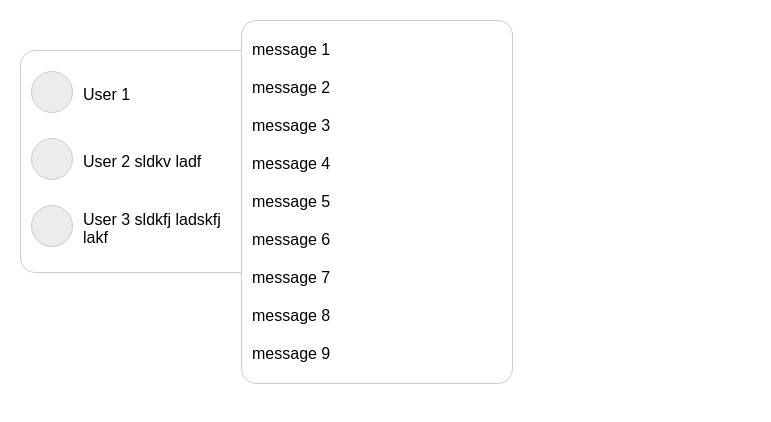
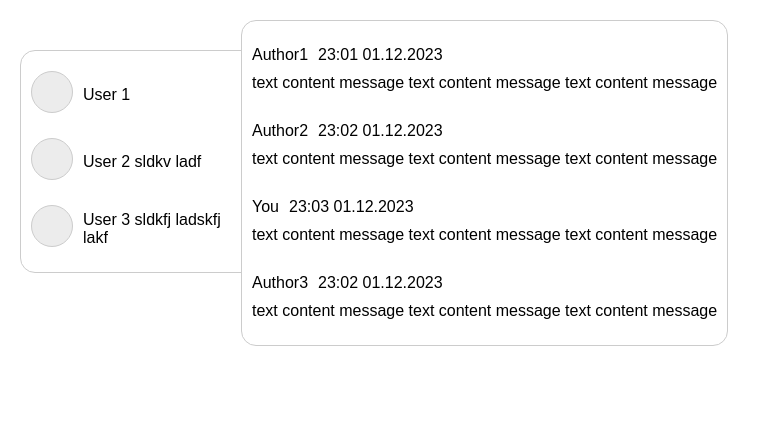
Before and after one commit to khomiakovnn/sse-ws, a website built with webpack: page src/index.html in a window 1280 px wide. Shown: the whole page, without its empty margins (0-771 px from the left). Built offline with nearby package versions, Linux system fonts and the light colour scheme.

Commit message:
chat in process

```diff
--- a/src/css/style.css
+++ b/src/css/style.css
@@ -44,9 +44,7 @@ body {
 
 .alias {
     margin-top: 20px;
-    /* border-radius: 15px; */
     height: 40px;
-    /* width: 200px; */
 }
 
 .chat-container {
@@ -63,8 +61,27 @@ body {
 
 .message-container {
     display: flex;
+    flex-direction: column;
     width: 100%;
-    padding: 10px;
+    margin: 15px 0 15px 0;
+}
+
+.message-info {
+    display: flex;
+    flex-direction: row;
+    width: 100%;
+}
+
+.yours {
+    margin-right: 0;
+}
+
+.author {
+    margin-right: 10px;
+}
+
+.message-text {
+    margin-top: 10px;
 }
 
 .user-container {
--- a/src/index.html
+++ b/src/index.html
@@ -27,33 +27,33 @@
     </div>
     <div class="chat-container">
         <div class="message-container" id="message-id">
-            message 1
+            <div class="message-info">
+                <div class="author">Author1</div>
+                <div class="timestamp">23:01 01.12.2023</div>
+            </div>
+            <div class="message-text">text content message text content message text content message</div>
         </div>
         <div class="message-container" id="message-id">
-            message 2
+            <div class="message-info">
+                <div class="author">Author2</div>
+                <div class="timestamp">23:02 01.12.2023</div>
+            </div>
+            <div class="message-text">text content message text content message text content message</div>
+        </div>
+        <div class="message-container yours" id="message-id">
+            <div class="message-info">
+                <div class="author">You</div>
+                <div class="timestamp">23:03 01.12.2023</div>
+            </div>
+            <div class="message-text">text content message text content message text content message</div>
         </div>
         <div class="message-container" id="message-id">
-            message 3
+            <div class="message-info">
+                <div class="author">Author3</div>
+                <div class="timestamp">23:02 01.12.2023</div>
+            </div>
+            <div class="message-text">text content message text content message text content message</div>
         </div>
-        <div class="message-container" id="message-id">
-            message 4
-        </div>
-        <div class="message-container yours" id="message-id">
-            message 5
-        </div>
-        <div class="message-container yours" id="message-id">
-            message 6
-        </div>
-        <div class="message-container yours" id="message-id">
-            message 7
-        </div>
-        <div class="message-container yours" id="message-id">
-            message 8
-        </div>
-        <div class="message-container yours" id="message-id">
-            message 9
-        </div>
-
     </div>
 </body>
 </html>
```
